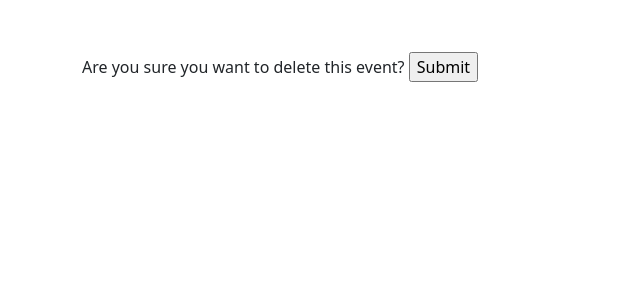
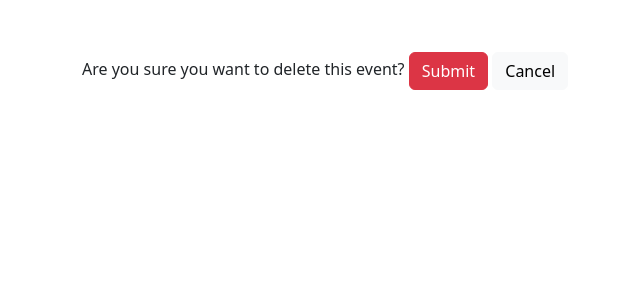
Before and after one commit to Hasannajeeb/EMS, a Django app: template ems/templates/events/event_confirm_delete.html in a window 1280 px wide. Shown: the part 56-356 px from the top of the page, without its empty margins (0-640 px from the left). Run offline with Django 5.2, Linux system fonts and the light colour scheme; the template is opened without the code that fills it: most values are stand-ins (such as "Sample title", 1, 10 or a date in 2020); some libraries are stand-ins or nearby versions.

Commit message:
enhanced ui and logic of delete view

```diff
--- a/ems/templates/events/event_confirm_delete.html
+++ b/ems/templates/events/event_confirm_delete.html
@@ -7,7 +7,8 @@
             <form method="post">
                 {% csrf_token %}
                 Are you sure you want to delete this event?
-                <input type="submit">
+                <input type="submit" class="btn btn-danger">
+                <button class="btn btn-light"><a href="{{return_url}}" style="text-decoration: none; color: black;">Cancel</a></button>
             </form>
         </div>
     </div>
```
Also changed, not shown: ems/events/views.py (+5 -3 lines).
